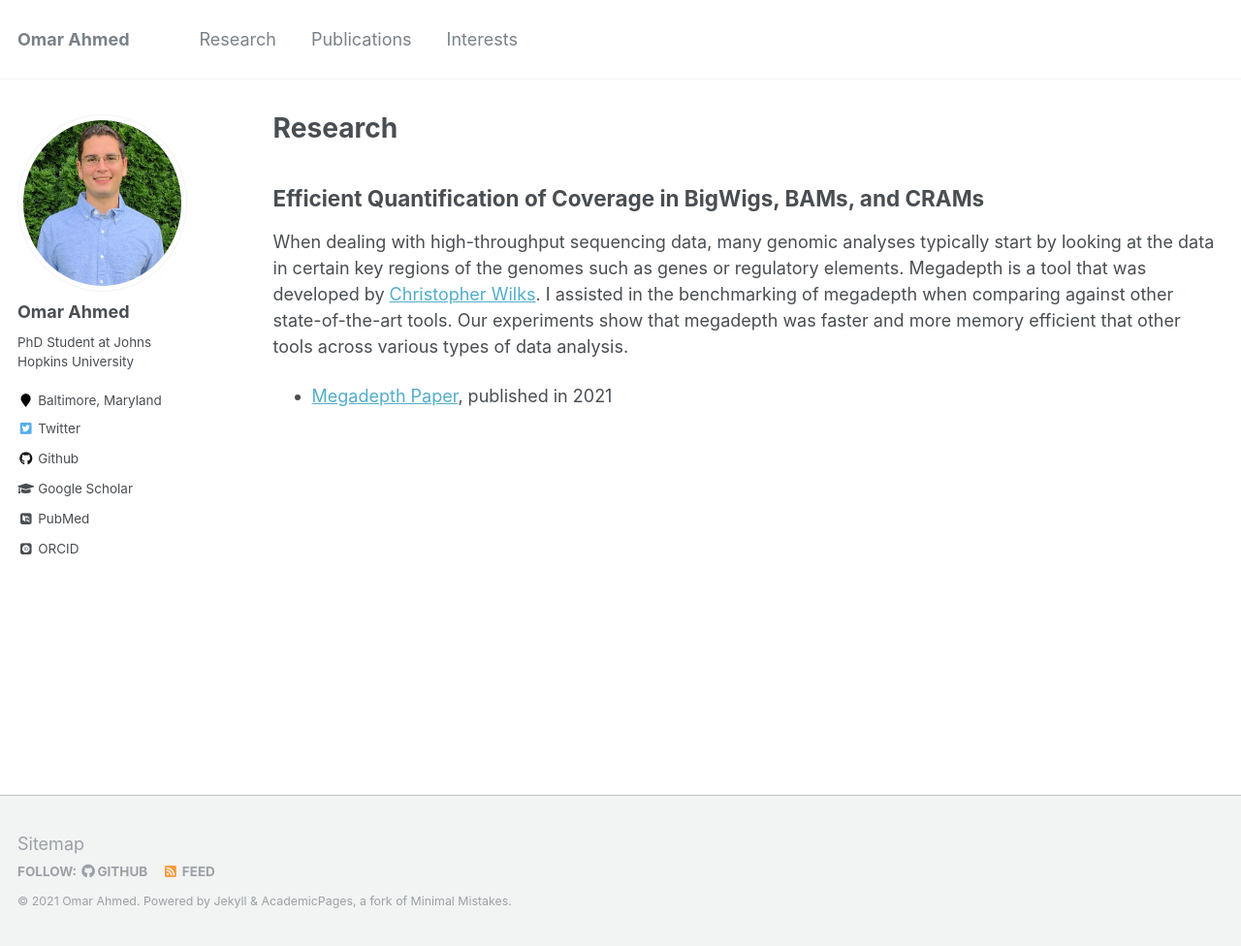
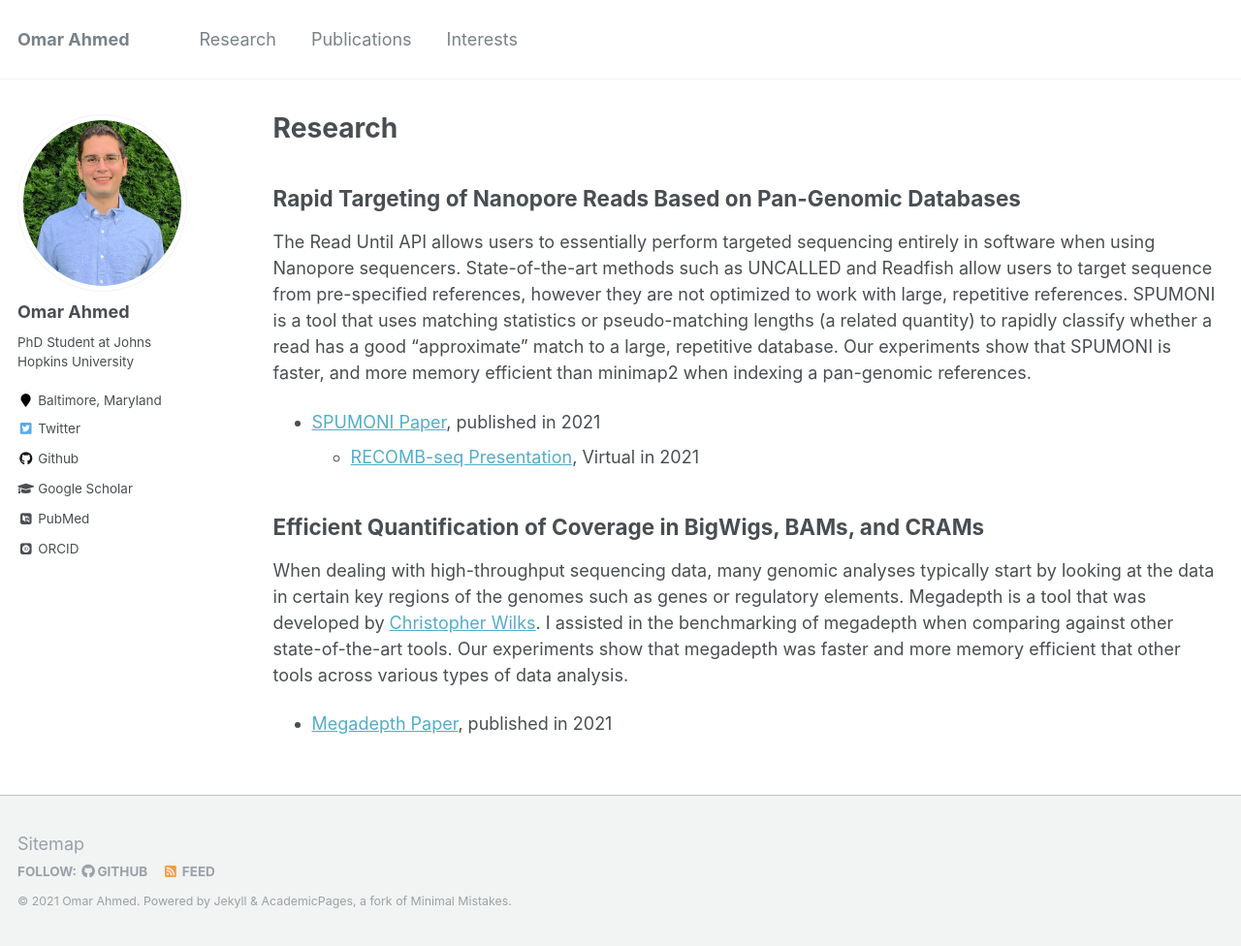
Before and after one commit to oma219/oma219.github.io, a Jekyll site: the page built from _pages/research.md, in a window 1280 px wide and 976 px high. Shown: the whole window at 97% size. Built offline with Jekyll 4.4.1, drawn with Linux system fonts in a browser that asks for light colours; some web fonts are replaced.

Commit message:
added research section on SPUMONI

```diff
--- a/_pages/research.md
+++ b/_pages/research.md
@@ -5,6 +5,14 @@ permalink: /research/
 author_profile: true
 ---
 
+
+## Rapid Targeting of Nanopore Reads Based on Pan-Genomic Databases
+
+The Read Until API allows users to essentially perform targeted sequencing entirely in software when using Nanopore sequencers. State-of-the-art methods such as UNCALLED and Readfish allow users to target sequence from pre-specified references, however they are not optimized to work with large, repetitive references. SPUMONI is a tool that uses matching statistics or pseudo-matching lengths (a related quantity) to rapidly classify whether a read has a good "approximate" match to a large, repetitive database. Our experiments show that SPUMONI is faster, and more memory efficient than minimap2 when indexing a pan-genomic references.
+
+- [SPUMONI Paper](https://www.cell.com/iscience/fulltext/S2589-0042(21)00664-7?_returnURL=https%3A%2F%2Flinkinghub.elsevier.com%2Fretrieve%2Fpii%2FS2589004221006647%3Fshowall%3Dtrue), published in 2021
+    - [RECOMB-seq Presentation](https://www.youtube.com/watch?v=Mwi__LCFzoQ&list=PLvusU2Ses59IqFEiew02dT_NxZmrM7m85&index=8), Virtual in 2021
+
 ## Efficient Quantification of Coverage in BigWigs, BAMs, and CRAMs
 
 When dealing with high-throughput sequencing data, many genomic analyses typically start by looking at the data in certain key regions of the genomes such as genes or regulatory elements. Megadepth is a tool that was developed by [Christopher Wilks](https://github.com/ChristopherWilks). I assisted in the benchmarking of megadepth when comparing against other state-of-the-art tools. Our experiments show that megadepth was faster and more memory efficient that other tools across various types of data analysis.
```
